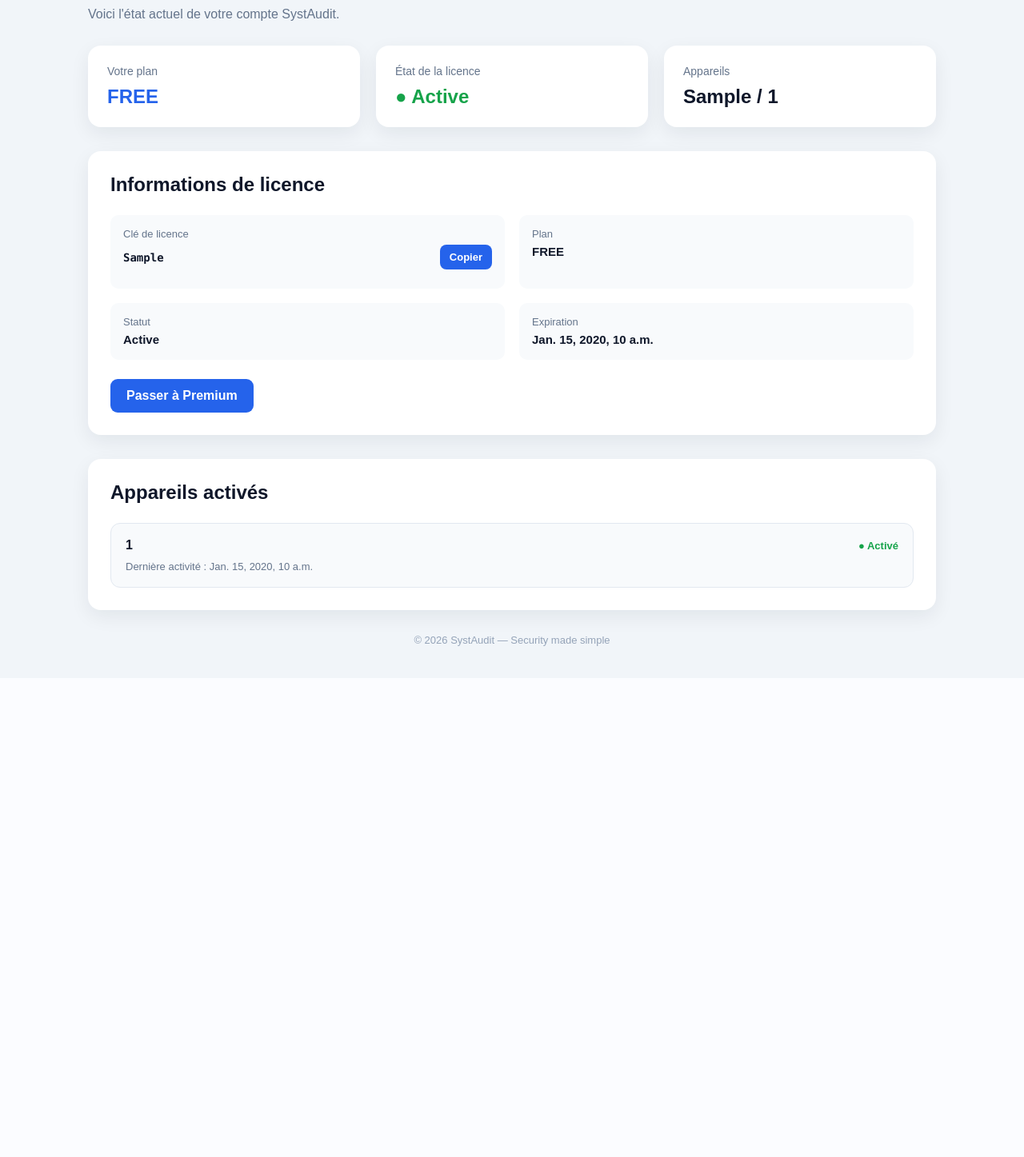
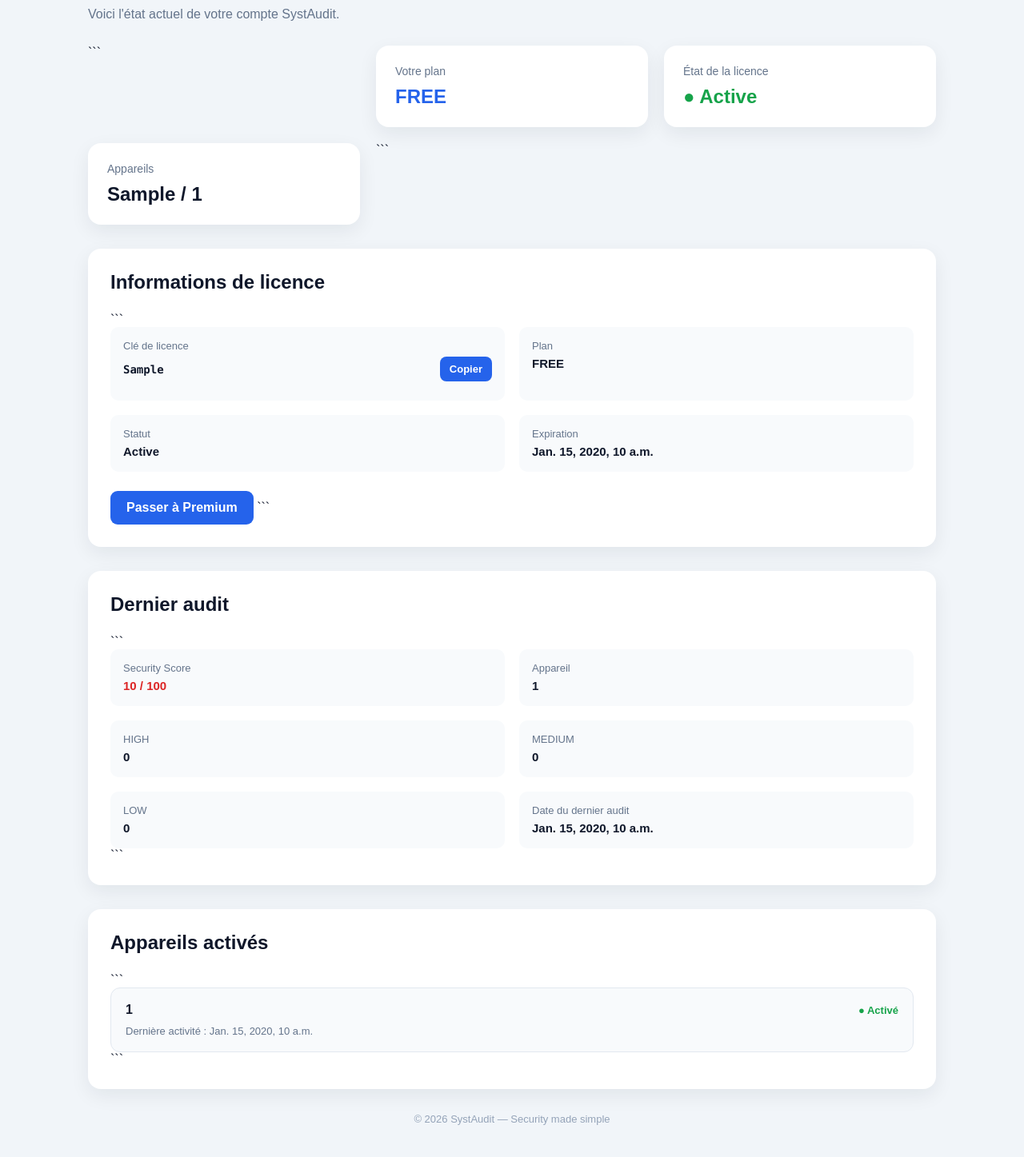
Before and after one commit to augustinkoyo1997-stack/SystAudit, a Django app: template saas/accounts/templates/accounts/dashboard.html in a window 1280 px wide. Shown: the part 153-1600 px from the top of the page at 80% size. Before the commit the page ends 961 px from the top, so only its background shows below. Run offline with Django 5.2, Linux system fonts and the light colour scheme; tables that the repository leaves empty hold one stand-in row (values such as "Sample post"); the template is opened without the code that fills it: values that come from a table or form of the project are taken from there, most other values are stand-ins (such as "Sample title", 1, 10 or a date in 2020).

Commit message:
feat: improve audit dashboard

````diff
--- a/saas/accounts/templates/accounts/dashboard.html
+++ b/saas/accounts/templates/accounts/dashboard.html
@@ -218,6 +218,23 @@
         font-size: 13px;
     }
 
+    .audit-score {
+        font-size: 28px;
+        font-weight: 700;
+    }
+
+    .audit-score-good {
+        color: #16a34a;
+    }
+
+    .audit-score-warning {
+        color: #d97706;
+    }
+
+    .audit-score-danger {
+        color: #dc2626;
+    }
+
     @media (max-width: 800px) {
         .cards {
             grid-template-columns: 1fr;
@@ -287,9 +304,11 @@
         <span>SystAudit</span>
     </div>
 
+```
 <a class="logout" href="{% url 'logout' %}">
     Se d&eacute;connecter
 </a>
+```
 
 </header>
 
@@ -302,6 +321,7 @@
 
 <section class="cards">
 
+```
 <div class="card">
     <div class="card-label">Votre plan</div>
     <div class="card-value free">
@@ -326,12 +346,14 @@
         {{ devices_used }} / {{ license.max_devices }}
     </div>
 </div>
+```
 
 </section>
 
 <section class="license-card">
     <h2>Informations de licence</h2>
 
+```
 <div class="license-grid">
 
     <div class="info license-key-box">
@@ -394,11 +416,87 @@
         Passer &agrave; Premium
     </a>
 {% endif %}
+```
+
+</section>
+
+<section class="license-card">
+    <h2>Dernier audit</h2>
+
+```
+{% if latest_audit %}
+
+    <div class="license-grid">
+
+        <div class="info">
+            <span>Security Score</span>
+
+            <strong
+                class="audit-score
+                {% if latest_audit.score >= 80 %}
+                    audit-score-good
+                {% elif latest_audit.score >= 50 %}
+                    audit-score-warning
+                {% else %}
+                    audit-score-danger
+                {% endif %}"
+            >
+                {{ latest_audit.score }} / 100
+            </strong>
+        </div>
+
+        <div class="info">
+            <span>Appareil</span>
+            <strong>
+                {{ latest_audit.device.device_id }}
+            </strong>
+        </div>
+
+        <div class="info">
+            <span>HIGH</span>
+            <strong>
+                {{ latest_audit.summary.high|default:"0" }}
+            </strong>
+        </div>
+
+        <div class="info">
+            <span>MEDIUM</span>
+            <strong>
+                {{ latest_audit.summary.medium|default:"0" }}
+            </strong>
+        </div>
+
+        <div class="info">
+            <span>LOW</span>
+            <strong>
+                {{ latest_audit.summary.low|default:"0" }}
+            </strong>
+        </div>
+
+        <div class="info">
+            <span>Date du dernier audit</span>
+            <strong>
+                {{ latest_audit.created_at }}
+            </strong>
+        </div>
+
+    </div>
+
+{% else %}
+
+    <div class="empty-state">
+        Aucun audit n'est encore disponible.
+    </div>
+
+{% endif %}
+```
+
 </section>
 
 <section class="license-card">
     <h2>Appareils activ&eacute;s</h2>
 
+```
 {% if devices %}
     <div class="device-list">
 
@@ -429,6 +527,8 @@
         Aucun appareil n'est encore activ&eacute; sur cette licence.
     </div>
 {% endif %}
+```
+
 </section>
 
 <div class="footer">
@@ -436,6 +536,7 @@
 </div>
 
 </main>
+
 <script>
     async function copyLicenseKey() {
         const key = document.getElementById("full-license-key").value;
````
Also changed, not shown: saas/accounts/views.py (+12 -3 lines). Lines whose indentation alone changed are shown as unchanged.
